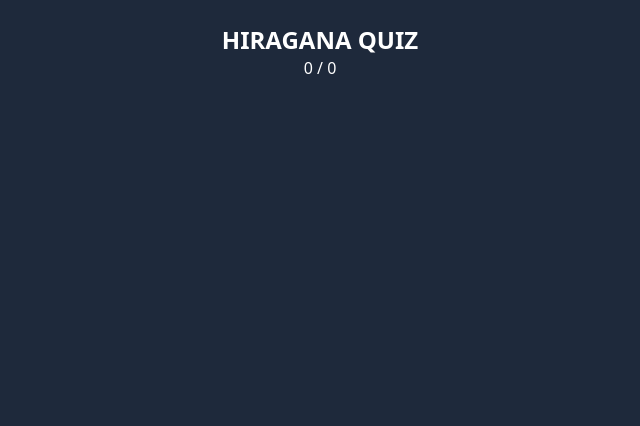
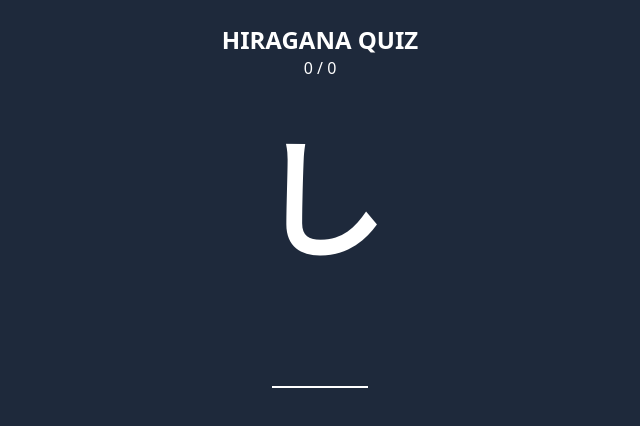
Before and after one commit to farfamahar/Kana-Cards, a React (Vite) app: page / in a window 1280 px wide. Shown: the top 426 px of the page, without its empty margins (320-960 px from the left). Built offline with nearby package versions, Linux system fonts and the light colour scheme.

Commit message:
Add styling to quiz, bug fixes

```diff
--- a/src/App.jsx
+++ b/src/App.jsx
@@ -52,7 +52,7 @@ function App() {
 		{ romanji: 'n', hiragana: 'ん' }
   ]
 
-  const [input, setInput] = useState(0);
+  const [input, setInput] = useState('');
   const [current, setCurrent] = useState(0)
 
   const [streak, setStreak] = useState(0)
@@ -74,10 +74,10 @@ function App() {
 
     if(input.toLowerCase() === hiragana[current].romanji){
       setStreak(streak + 1)
-      setMaxStreak(Math.max(streak,maxStreak))
+      setMaxStreak(Math.max(streak+1,maxStreak))
       setError(false)
 
-      localStorage.setItem(Math.max(streak,maxStreak))
+      localStorage.setItem('maxStreak', Math.max(streak,maxStreak))
       localStorage.setItem('streak', streak + 1)
     }
       else{
@@ -92,8 +92,8 @@ function App() {
 
     useEffect( () => {
       setRandomHiragana()
-      setStreak(localStorage.getItem('streak') || 0);
-      setMaxStreak(localStorage.getItem('maxStreak') || 0)
+      setStreak(parseInt(localStorage.getItem('streak') || 0))
+      setMaxStreak(parseInt(localStorage.getItem('maxStreak') || 0))
     }, [])
 
 
@@ -107,6 +107,24 @@ function App() {
         <h1 className='text-2xl font-bold uppercase' > Hiragana Quiz</h1>
           <p> {streak} / {maxStreak}</p>
       </header>
+
+      <div className="text-9xl font-bold mb-8">
+        {hiragana[current].hiragana}
+      </div>
+
+      <div className="mb-8">
+        <form onSubmit={handleSubmit}>
+          <input
+            type="text"
+            value={input}
+            onChange={handleChange}
+            className="block w-24 mx-auto pb-2 bg-transparent border-b-2 border-b-white outline-none
+            text-center text-6xl"/>
+          </form>
+        </div>
+        {error && <p className="text-red text-center"> {error} </p>  }
+
+
     </div>
   )
   }
```
